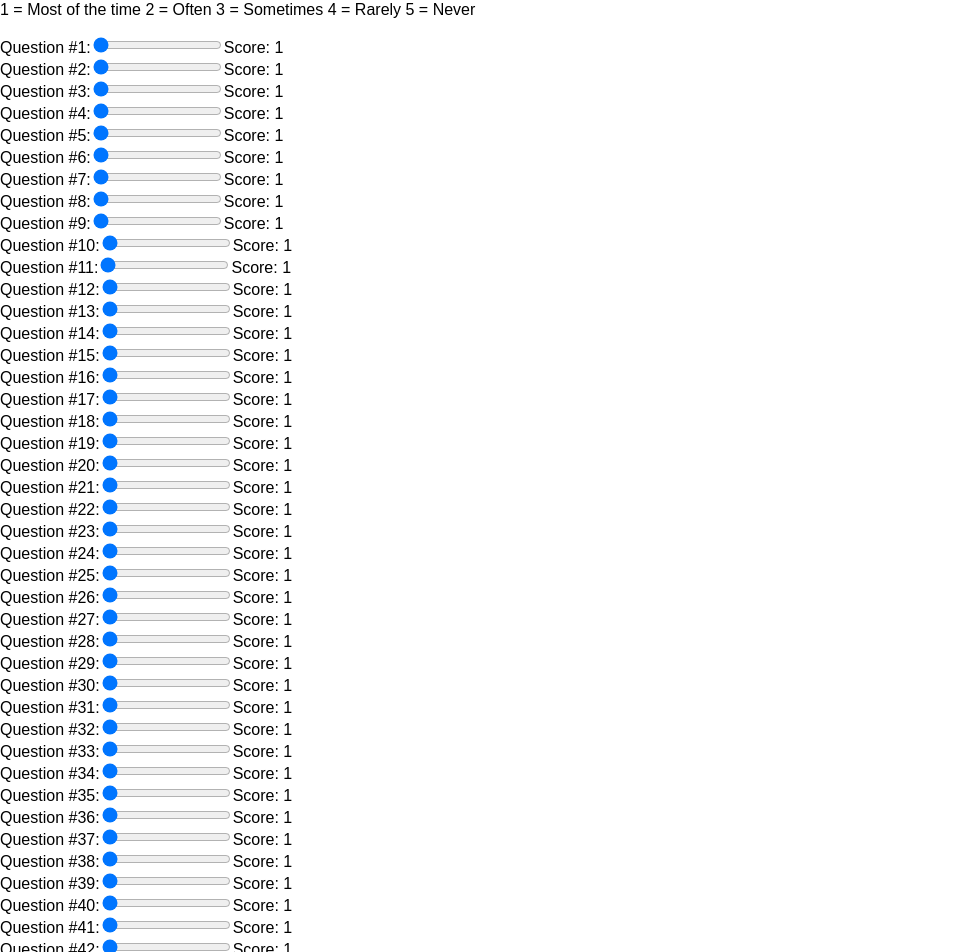
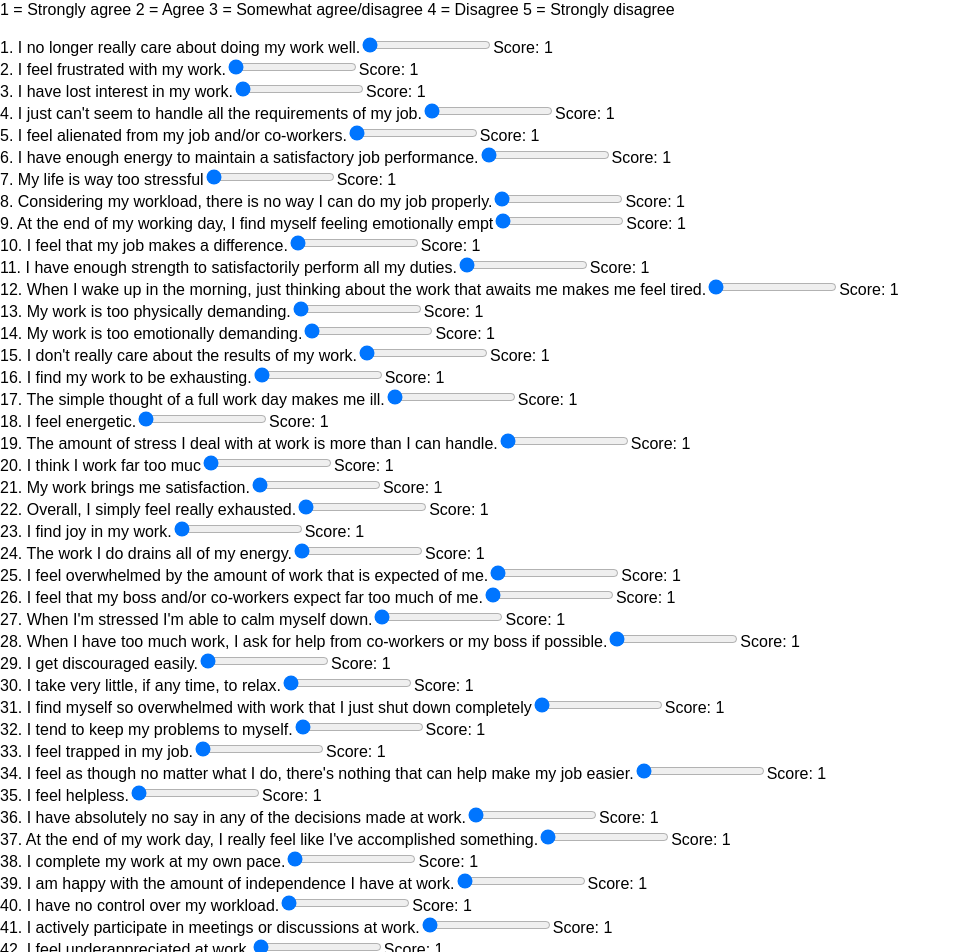
Before and after one commit to jwworth/survey-image, a React (Create React App) app: page / in a window 1280 px wide. Shown: the part 120-1072 px from the top of the page, without its empty margins (0-961 px from the left). Built offline with nearby package versions, Linux system fonts and the light colour scheme.

Commit message:
Add questions

```diff
--- a/src/App.js
+++ b/src/App.js
@@ -31,16 +31,16 @@ class SurveyImage extends Component {
   render() {
     return (
       <div>
-        <h1>Survey Image</h1>
+        <h1>Burnout Test (Non-Service Fields)</h1>
         <h3>
           For each question, choose the number which represents your answer:
         </h3>
         <p>
-          1 = Most of the time
-          2 = Often
-          3 = Sometimes
-          4 = Rarely
-          5 = Never
+          1 = Strongly agree
+          2 = Agree
+          3 = Somewhat agree/disagree
+          4 = Disagree
+          5 = Strongly disagree
         </p>
         <ScoreForm
           scoreTree={this.state.scoreTree}
@@ -56,6 +56,54 @@ const InnerScoreForm = ({ setFieldValue, updateScoreTree, values }) => {
   const { scoreTree } = values;
   let questionNumber = 0;
 
+  const copy = [
+    'There is too much weight on my shoulders.',
+    'I no longer really care about doing my work well.',
+    'I feel frustrated with my work.',
+    'I have lost interest in my work.',
+    "I just can't seem to handle all the requirements of my job.",
+    'I feel alienated from my job and/or co-workers.',
+    'I have enough energy to maintain a satisfactory job performance.',
+    'My life is way too stressful',
+    'Considering my workload, there is no way I can do my job properly.',
+    'At the end of my working day, I find myself feeling emotionally empt',
+    'I feel that my job makes a difference.',
+    'I have enough strength to satisfactorily perform all my duties.',
+    'When I wake up in the morning, just thinking about the work that awaits me makes me feel tired.',
+    'My work is too physically demanding.',
+    'My work is too emotionally demanding.',
+    "I don't really care about the results of my work.",
+    'I find my work to be exhausting.',
+    'The simple thought of a full work day makes me ill.',
+    'I feel energetic.',
+    'The amount of stress I deal with at work is more than I can handle.',
+    'I think I work far too muc',
+    'My work brings me satisfaction.',
+    'Overall, I simply feel really exhausted.',
+    'I find joy in my work.',
+    'The work I do drains all of my energy.',
+    'I feel overwhelmed by the amount of work that is expected of me.',
+    'I feel that my boss and/or co-workers expect far too much of me.',
+    "When I'm stressed I'm able to calm myself down.",
+    'When I have too much work, I ask for help from co-workers or my boss if possible.',
+    'I get discouraged easily.',
+    'I take very little, if any time, to relax.',
+    'I find myself so overwhelmed with work that I just shut down completely',
+    'I tend to keep my problems to myself.',
+    'I feel trapped in my job.',
+    "I feel as though no matter what I do, there's nothing that can help make my job easier.",
+    'I feel helpless.',
+    'I have absolutely no say in any of the decisions made at work.',
+    "At the end of my work day, I really feel like I've accomplished something.",
+    'I complete my work at my own pace.',
+    'I am happy with the amount of independence I have at work.',
+    'I have no control over my workload.',
+    'I actively participate in meetings or discussions at work.',
+    'I feel underappreciated at work.',
+    'I feel as though I have no control over my job.',
+    "Even when things get hectic at work, I'm confident that I can handle it.",
+  ];
+
   return (
     <form>
       {scoreTree.map((scoreRow, scoreRowIndex) => {
@@ -66,7 +114,7 @@ const InnerScoreForm = ({ setFieldValue, updateScoreTree, values }) => {
 
           return (
             <div key={name}>
-              <label>Question #{questionNumber}:</label>
+              <label>{questionNumber}. {copy[questionNumber]}</label>
               <input
                 type="range"
                 max="5"
@@ -134,8 +182,8 @@ const ScoreTable = props => {
       style={{
         margin: '0 auto',
         border: '2px solid black',
-        width: '500px',
-        height: '500px',
+        width: '700px',
+        height: '700px',
       }}
     >
       <tbody>
```
